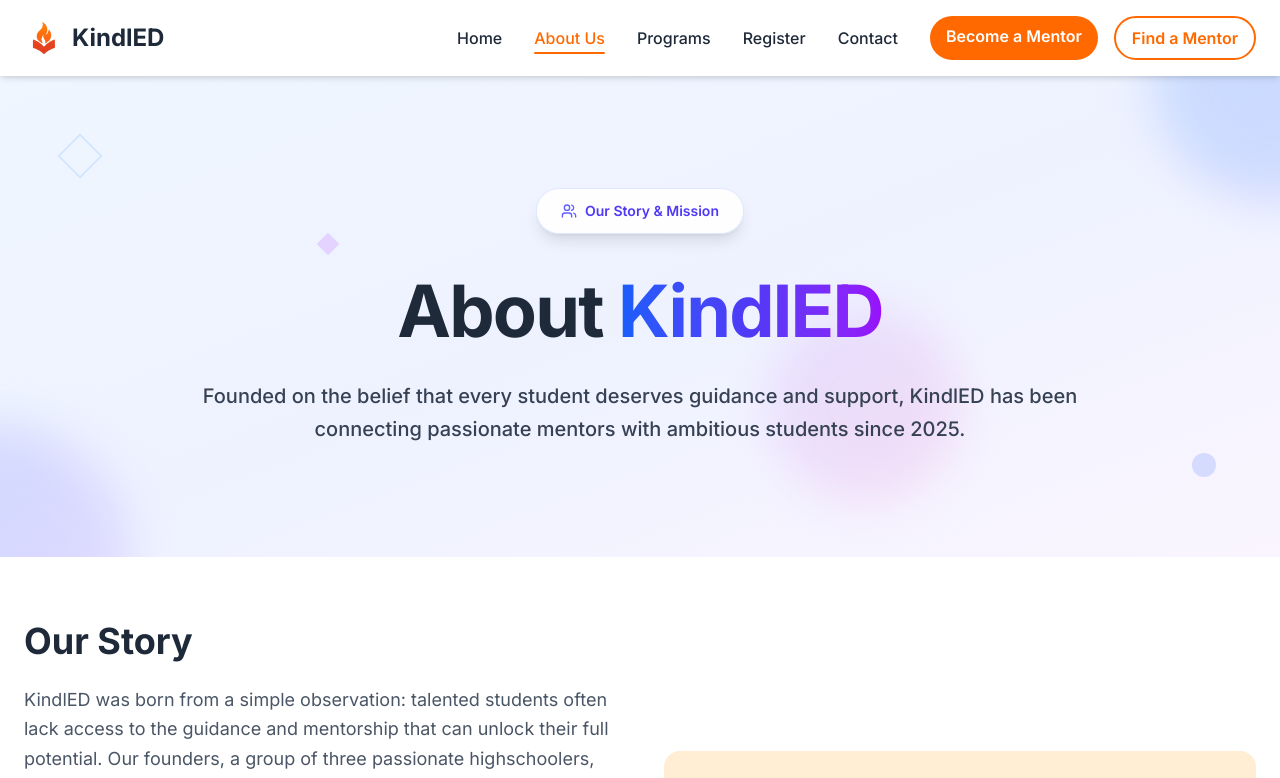
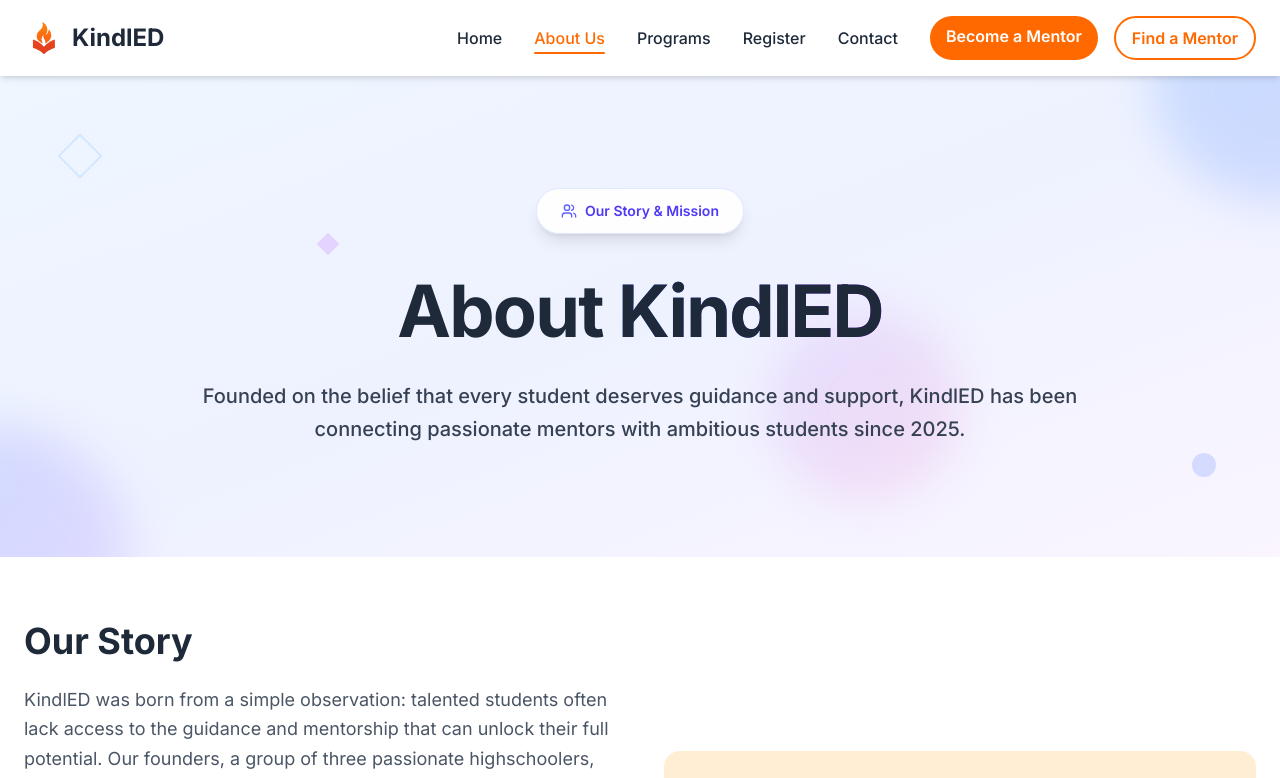
Before and after one commit to KindlED-nonprofit/kindled-nonprofit.github.com, a Next.js app: page /about in a window 1280 px wide. Shown: the top 778 px of the page. Built offline with nearby package versions, Linux system fonts and the light colour scheme.

Commit message:
got the headers to pop up

```diff
--- a/app/about/page.tsx
+++ b/app/about/page.tsx
@@ -100,7 +100,7 @@ export default function AboutPage() {
 
               <h1 className="text-4xl md:text-5xl lg:text-7xl font-bold tracking-tight text-gray-800 mb-6 leading-tight">
                 About{" "}
-                <span className="text-transparent bg-clip-text bg-gradient-to-r from-blue-600 via-indigo-600 to-purple-600">
+                <span className="bg-clip-text bg-gradient-to-r from-blue-600 via-indigo-600 to-purple-600">
                   KindlED
                 </span>
               </h1>
--- a/app/contact/page.tsx
+++ b/app/contact/page.tsx
@@ -114,7 +114,7 @@ export default function ContactPage() {
 
               <h1 className="text-4xl md:text-5xl lg:text-7xl font-bold tracking-tight text-gray-800 mb-6 leading-tight">
                 Get in{" "}
-                <span className="text-transparent bg-clip-text bg-gradient-to-r from-violet-600 via-purple-600 to-indigo-600">
+                <span className="bg-clip-text bg-gradient-to-r from-violet-600 via-purple-600 to-indigo-600">
                   Touch
                 </span>
               </h1>
--- a/app/programs/page.tsx
+++ b/app/programs/page.tsx
@@ -104,7 +104,7 @@ export default function ProgramsPage() {
 
               <h1 className="text-4xl md:text-5xl lg:text-7xl font-bold tracking-tight text-gray-800 mb-6 leading-tight">
                 Our{" "}
-                <span className="text-transparent bg-clip-text bg-gradient-to-r from-emerald-600 via-teal-600 to-cyan-600">
+                <span className="bg-clip-text bg-gradient-to-r from-emerald-600 via-teal-600 to-cyan-600">
                   Programs
                 </span>
               </h1>
--- a/app/register/page.tsx
+++ b/app/register/page.tsx
@@ -149,7 +149,7 @@ export default function RegisterPage() {
 
               <h1 className="text-4xl md:text-5xl lg:text-7xl font-bold tracking-tight text-gray-800 mb-6 leading-tight">
                 Join{" "}
-                <span className="text-transparent bg-clip-text bg-gradient-to-r from-rose-600 via-pink-600 to-orange-600">
+                <span className="bg-clip-text bg-gradient-to-r from-rose-600 via-pink-600 to-orange-600">
                   KindlED
                 </span>
               </h1>
```
